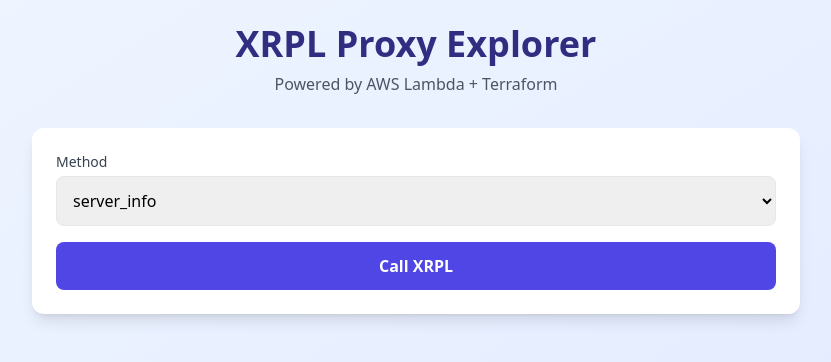
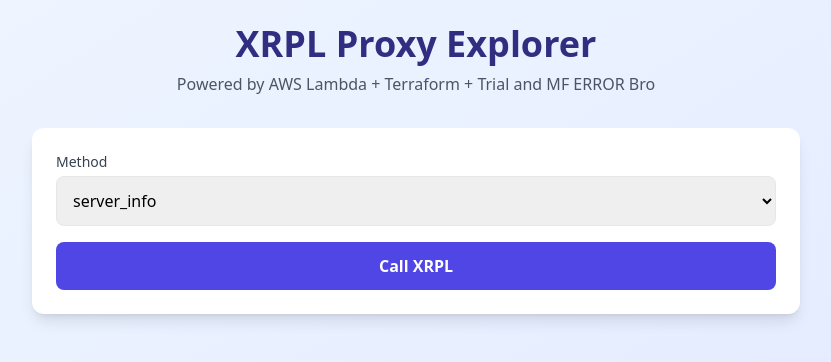
Before and after one commit to Major-01/xrpl-rpc-proxy-hcp, a React (Vite) app in the folder frontend/: page / in a window 1280 px wide. Shown: the top 362 px of the page, without its empty margins (224-1055 px from the left). Built offline with nearby package versions, Linux system fonts and the light colour scheme.

Commit message:
update frontend

```diff
--- a/frontend/src/App.jsx
+++ b/frontend/src/App.jsx
@@ -66,7 +66,7 @@
           XRPL Proxy Explorer
         </h1>
         <p className="text-center text-gray-600 mb-8">
-          Powered by AWS Lambda + Terraform
+          Powered by AWS Lambda + Terraform + Trial and MF ERROR Bro
         </p>
 
         <div className="bg-white rounded-xl shadow-lg p-6 space-y-4">
```
